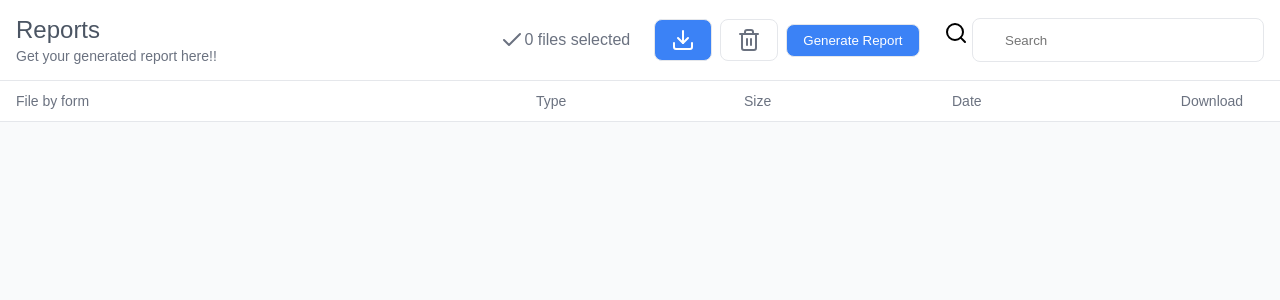
After one commit to Pranav-401/Google-Hackathon, a Django app: page /invoice/ in a window 1280 px wide. The commit adds this page. Shown: the top 300 px of the page. Run offline with Django 5.2, Linux system fonts and the light colour scheme.

Commit message:
Added a invoice page

```diff
--- /dev/null
+++ b/disaster_management/dashboard/tempCodeRunnerFile.py
@@ -0,0 +1 @@
+django.http
--- a/disaster_management/dashboard/urls.py
+++ b/disaster_management/dashboard/urls.py
@@ -1,7 +1,10 @@
 from django.contrib import admin
 from django.urls import path
 from dashboard import views
+from .report import download_report
 
 urlpatterns = [
-    path("",views.index, name="home")
+    path("",views.index, name="home"),
+    path("invoice/",views.invoice, name="invoice"),
+    path("download-report/", download_report, name="download_report"),
 ]
--- a/disaster_management/dashboard/views.py
+++ b/disaster_management/dashboard/views.py
@@ -1,4 +1,20 @@
 from django.shortcuts import render
 
 def index(request):
-    return render (request,'index.html')
+    context = {
+        'user': request.user,
+        'notifications': [
+            {'user': 'Josephine Thompson', 'message': 'commented on admin panel'},
+            {'user': 'Donoghue Susan', 'message': 'Hi, How are you?'},
+        ],
+        'total_orders': 13647,
+        'order_change': 2.3,
+        'recent_orders': [
+            {'id': 'RB5625', 'date': '2024-04-29', 'product': {'image': '/static/images/products/product-1(1).png', 'name': 'Product 1'}, 'customer_name': 'Anna M. Hines', 'email': 'anna.hines@mail.com', 'phone': '(+1)-555-1564-261', 'address': 'Burr Ridge/Illinois', 'payment_type': 'Credit Card', 'status': 'Completed'},
+        ],
+    }
+    return render(request, 'index.html', context)
+
+#invoices view
+def invoice(request):
+    return render(request,'invoice.html')
--- a/disaster_management/disaster_management/settings.py
+++ b/disaster_management/disaster_management/settings.py
@@ -11,6 +11,7 @@ https://docs.djangoproject.com/en/5.1/ref/settings/
 """
 
 from pathlib import Path
+import os
 
 # Build paths inside the project like this: BASE_DIR / 'subdir'.
 BASE_DIR = Path(__file__).resolve().parent.parent
@@ -123,3 +124,5 @@ STATIC_URL = '/static/'
 DEFAULT_AUTO_FIELD = 'django.db.models.BigAutoField'
 
 STATICFILES_DIRS = [BASE_DIR / 'static']
+
+STATIC_ROOT = os.path.join(BASE_DIR, 'staticfiles')
--- a/disaster_management/disaster_management/urls.py
+++ b/disaster_management/disaster_management/urls.py
@@ -4,6 +4,5 @@ from . import views  # Import views from the current app
 
 urlpatterns = [
     path('admin/', admin.site.urls),
-    path('',include('dashboard.urls')),
-
+    path('',include('dashboard.urls')),  #dashboard is the app name
 ]
--- a/disaster_management/disaster_management/views.py
+++ b/disaster_management/disaster_management/views.py
@@ -14,3 +14,7 @@ def index(request):
         ],
     }
     return render(request, 'index.html', context)
+
+#invoices view
+def invoice(request):
+    return render(request,'invoice.html')
--- /dev/null
+++ b/disaster_management/static/css/style.css
@@ -0,0 +1,208 @@
+body {
+    font-family: Arial, sans-serif;
+    margin: 0;
+    padding: 0;
+    background-color: #f9fafb;
+  }
+
+  .uploads-manager {
+    max-width: 1200px;
+    margin: 0 auto;
+    border: 1px solid #e5e7eb;
+    border-radius: 8px;
+    overflow: hidden;
+    box-shadow: 0 1px 3px rgba(0, 0, 0, 0.1);
+  }
+
+  .header {
+    display: flex;
+    justify-content: space-between;
+    align-items: center;
+    padding: 16px;
+    background-color: white;
+    border-bottom: 1px solid #e5e7eb;
+  }
+
+  .header h1 {
+    font-size: 24px;
+    font-weight: 500;
+    color: #4b5563;
+    margin: 0;
+  }
+
+  .header p {
+    font-size: 14px;
+    color: #6b7280;
+    margin: 4px 0 0;
+  }
+
+  .actions {
+    display: flex;
+    align-items: center;
+    gap: 8px;
+  }
+
+  .selected-files {
+    display: flex;
+    align-items: center;
+    color: #6b7280;
+    margin-right: 16px;
+  }
+
+  .selected-files i {
+    margin-right: 4px;
+  }
+
+  .btn-download, .btn-delete, .btn-generate-report {
+    display: flex;
+    align-items: center;
+    justify-content: center;
+    padding: 8px 16px;
+    border: 1px solid #e5e7eb;
+    border-radius: 8px;
+    background-color: #3b82f6;
+    color: white;
+    cursor: pointer;
+  }
+
+  .btn-download:hover, .btn-generate-report:hover {
+    background-color: #2563eb;
+  }
+
+  .btn-delete {
+    background-color: white;
+    color: #6b7280;
+  }
+
+  .btn-delete:hover {
+    background-color: #f3f4f6;
+  }
+
+  .search {
+    position: relative;
+    margin-left: 16px;
+  }
+
+  .search i {
+    position: absolute;
+    left: 8px;
+    top: 50%;
+    transform: translateY(-50%);
+    color: #9ca3af;
+  }
+
+  .search input {
+    padding-left: 32px;
+    width: 256px;
+    height: 40px;
+    border: 1px solid #e5e7eb;
+    border-radius: 8px;
+    background-color: white;
+  }
+
+  .file-list {
+    background-color: white;
+  }
+
+  .file-list-header {
+    display: grid;
+    grid-template-columns: repeat(12, 1fr);
+    padding: 12px 16px;
+    font-size: 14px;
+    font-weight: 500;
+    color: #6b7280;
+    border-bottom: 1px solid #e5e7eb;
+  }
+
+  .col-5 {
+    grid-column: span 5;
+  }
+
+  .col-2 {
+    grid-column: span 2;
+  }
+
+  .col-1 {
+    grid-column: span 1;
+    text-align: center;
+  }
+
+  .form-group {
+    border-bottom: 1px solid #e5e7eb;
+  }
+
+  .group-header {
+    display: grid;
+    grid-template-columns: repeat(12, 1fr);
+    padding: 12px 16px;
+    cursor: pointer;
+    background-color: white;
+  }
+
+  .group-header:hover {
+    background-color: #f9fafb;
+  }
+
+  .group-header .col-5 {
+    display: flex;
+    align-items: center;
+  }
+
+  .group-header input[type="checkbox"] {
+    margin-right: 8px;
+  }
+
+  .group-header span {
+    font-weight: 500;
+    color: #374151;
+  }
+
+  .group-files {
+    background-color: #f9fafb;
+  }
+
+  .file-item {
+    display: grid;
+    grid-template-columns: repeat(12, 1fr);
+    padding: 8px 16px 8px 17px;
+    align-items: center;
+    background-color: white;
+  }
+
+  .file-item:hover {
+    background-color: #f3f4f6;
+  }
+
+  .file-item .col-5 {
+    display: flex;
+    align-items: center;
+  }
+
+  .file-item input[type="checkbox"] {
+    margin-right: 8px;
+  }
+
+  .file-item i {
+    margin-right: 8px;
+  }
+
+  .icon-blue {
+    color: #3b82f6;
+  }
+
+  .btn-download-file {
+    display: flex;
+    align-items: center;
+    justify-content: center;
+    width: 32px;
+    height: 32px;
+    border: none;
+    background-color: transparent;
+    color: #3b82f6;
+    cursor: pointer;
+  }
+
+  .btn-download-file:hover {
+    color: #2563eb;
+    background-color: #eff6ff;
+  }
--- /dev/null
+++ b/disaster_management/static/js/script.js
@@ -0,0 +1,87 @@
+function downloadReport() {
+
+  console.log("Fetching report from:", reportUrl);  //
+        fetch(reportUrl)
+        .then(response => {
+            if (response.ok) {
+                document.getElementById("download-link").style.display = "block";
+                document.getElementById("download-link").click();
+            } else {
+                console.error("Failed to fetch report:", response.status);
+            }
+  })
+  .catch(error => console.error("Error:", error));
+}
+
+
+document.addEventListener("DOMContentLoaded", () => {
+    lucide.createIcons();
+    const generateReportButton = document.querySelector(".btn-generate-report");
+    const groupFilesContainer = document.querySelector(".group-files");
+    const fileCountElement = document.querySelector(".file-count");
+    const selectedFilesElement = document.querySelector(".selected-files span");
+
+    let fileCounter = 3; // Initial count of files
+
+    // Function to format the date
+    const formatDate = (date) => {
+      return date.toLocaleDateString("en-US", {
+        weekday: "short",
+        month: "short",
+        day: "2-digit",
+        year: "numeric",
+      });
+    };
+
+    // Function to add a new file
+    const addNewFile = () => {
+       console.log("Generate Report button clicked");
+      // Create a new file object
+      const newFile = {
+        id: `file${fileCounter + 1}`,
+        name: `Report_${fileCounter + 1}.pdf`,
+        type: "Pdf File",
+        size: Math.floor(Math.random() * 100) + 50, // Random size between 50 KB and 150 KB
+        date: new Date(),
+        icon: `<a href="${reportUrl}" download><i data-lucide="download"></i></a>`,
+        checked: false,
+      };
+
+      // Create the HTML for the new file
+    const fileItem = document.createElement("div");
+    fileItem.className = "file-item";
+    fileItem.innerHTML = `
+        <div class="col-5">
+          <input type="checkbox" class="file-checkbox">
+          <span>${newFile.name}</span>
+        </div>
+        <div class="col-2">${newFile.type}</div>
+        <div class="col-2">${newFile.size} KB</div>
+        <div class="col-2">${formatDate(newFile.date)}</div>
+        <div class="col-1">
+         ${newFile.icon}
+        </div>
+    `;
+
+      // Append the new file to the container
+      groupFilesContainer.appendChild(fileItem);
+
+    //   // Update the file count
+    //   fileCounter++;
+    //   fileCountElement.textContent = `${fileCounter} Files`;
+
+      // Refresh Lucide icons
+      lucide.createIcons();
+    };
+
+    // Attach event listener to the "Generate Report" button
+    generateReportButton.addEventListener("click", addNewFile);
+
+    // Handle file selection
+    groupFilesContainer.addEventListener("change", (event) => {
+      if (event.target.classList.contains("file-checkbox")) {
+        const selectedFiles = document.querySelectorAll(".file-checkbox:checked").length;
+        selectedFilesElement.textContent = `${selectedFiles} files selected`;
+      }
+    });
+  });
--- /dev/null
+++ b/disaster_management/templates/invoice.html
@@ -0,0 +1,59 @@
+{% load static %}
+<!DOCTYPE html>
+<html lang="en">
+<head>
+  <meta charset="UTF-8">
+  <meta name="viewport" content="width=device-width, initial-scale=1.0">
+  <title>Uploads Manager</title>
+  <link rel="stylesheet" href="{% static 'css/style.css' %}">
+  <script src="https://unpkg.com/lucide@latest"></script>
+</head>
+<body>
+
+    <div class="header">
+      <div>
+        <h1>Reports</h1>
+        <p>Get your generated report here!!</p>
+      </div>
+      <div class="actions">
+        <div class="selected-files">
+          <i data-lucide="check"></i>
+          <span>0 files selected</span>
+        </div>
+        <button class="btn-download">
+          <i data-lucide="download"></i>
+        </button>
+        <button class="btn-delete">
+          <i data-lucide="trash"></i>
+        </button>
+        <button class="btn-generate-report" onclick="downloadReport()">Generate Report</button>
+        <div class="search">
+          <i data-lucide="search"></i>
+          <input type="text" placeholder="Search">
+        </div>
+      </div>
+    </div>
+
+    <div class="file-list">
+      <div class="file-list-header">
+        <div class="col-5">File by form</div>
+        <div class="col-2">Type</div>
+        <div class="col-2">Size</div>
+        <div class="col-2">Date</div>
+        <div class="col-1">Download</div>
+      </div>
+
+        <div class="group-files">
+          <!-- Files will be dynamically added here -->
+
+        </div>
+      </div>
+    </div>
+
+
+  <script>
+    var reportUrl = "{% url 'download_report' %}";  // Generate URL in Django template
+  </script>
+  <script src="{% static 'js/script.js' %}"></script>
+</body>
+</html>
--- a/disaster_management/templates/main_navbar.html
+++ b/disaster_management/templates/main_navbar.html
@@ -90,7 +90,7 @@
       <li class="nav-item">
         <a
           class="nav-link"
-          href="#sidebarInvoice"
+          href="{% url 'invoice' %}"
           data-bs-toggle="collapse"
           role="button"
           aria-expanded="false"
@@ -99,7 +99,7 @@
           <span class="nav-icon">
             <iconify-icon icon="solar:bill-list-bold-duotone"></iconify-icon>
           </span>
-          <span class="nav-text"> Invoices </span>
+          <span class="nav-text"> Invoice </span>
         </a>
       </li>
 
```
Also changed, not shown: disaster_management/dashboard/report.py (added, +97 -0 lines), 1 other file.
